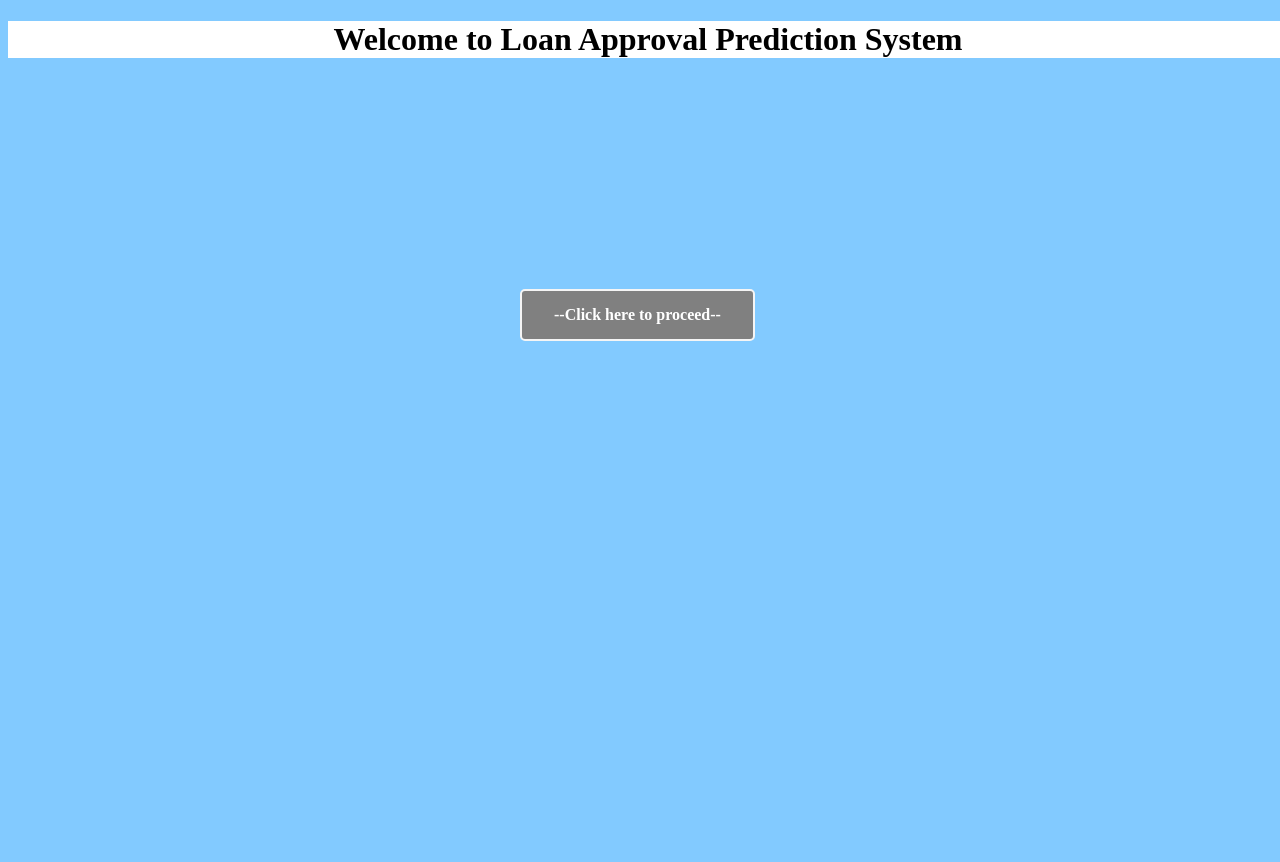
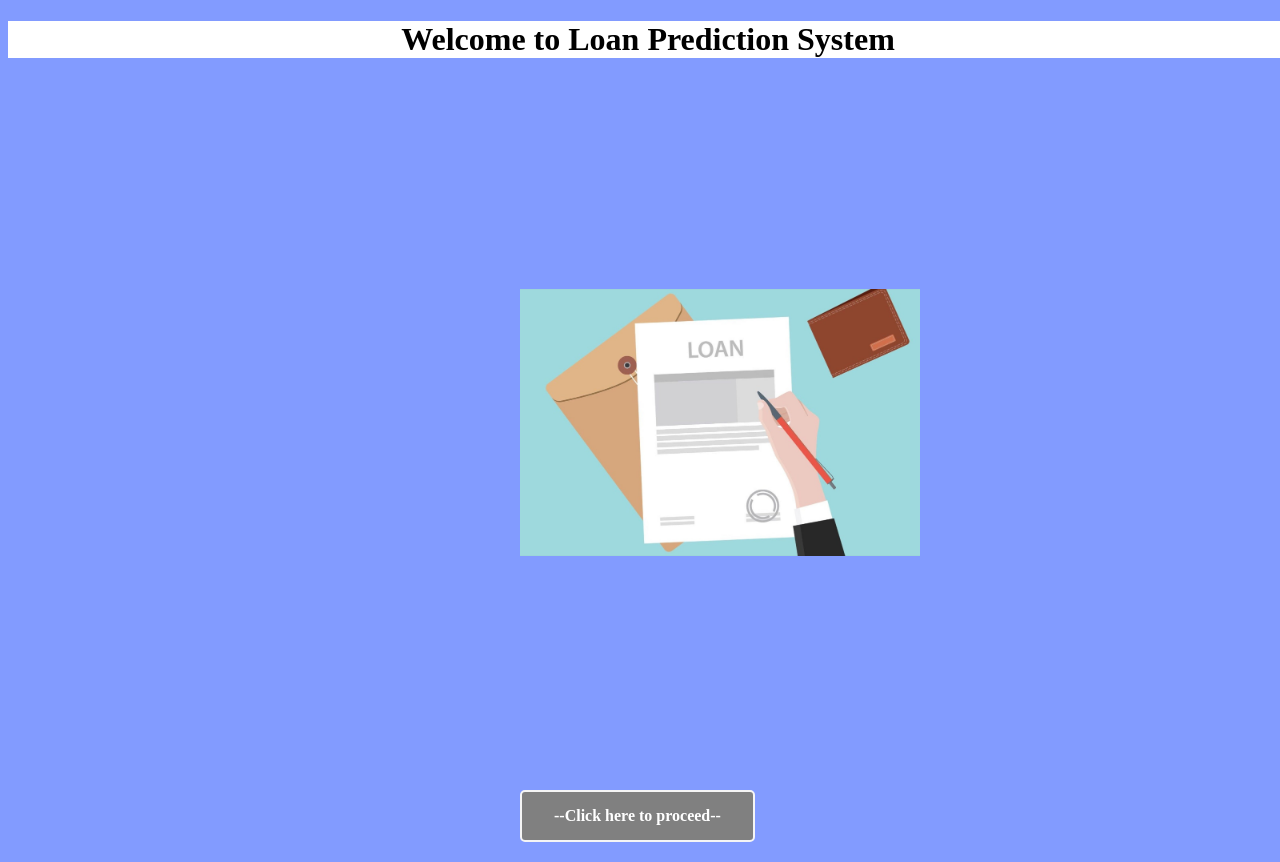
Before and after one commit to merwinmathew33/h, a Flask app: page / in a window 1280 px wide. Before the commit the page ends 341 px from the top, so only its background shows below. Run offline with Flask 3, Linux system fonts and the light colour scheme; parts of the project's set-up code (start-up, migrations or seed data) failed here and were passed over.

Commit message:
final project

```diff
--- a/templates/home.html
+++ b/templates/home.html
@@ -6,7 +6,7 @@
 	<style>
 
 	body{
-	 background-color: #82CAFF;
+	 background-color: #829bff;
 	 width:100%;
 	 height:100%;
 	}
@@ -22,7 +22,7 @@
 	}
 
 	#btn1{
-    background-color:gray;
+    background-color:rgb(128, 128, 128);
     color: white;
     padding: 15px 32px;
     text-align: center;
@@ -38,7 +38,11 @@
 
 <body>
 	<div id="up">
-	<h1 style="text-align:center;">Welcome to Loan Approval Prediction System</h1>
+	<h1 style="text-align:center;">Welcome to Loan Prediction System</h1>
+	</div>
+
+	<div id="main">
+		<img src="{{url_for('static', filename='image.jpg')}}" width="400">
 	</div>
 
 
```
Also changed, not shown: templates/index.html (+8 -8 lines), static/Approved.jpg (added), static/Denied.jpg (added), static/image.jpg (added).
